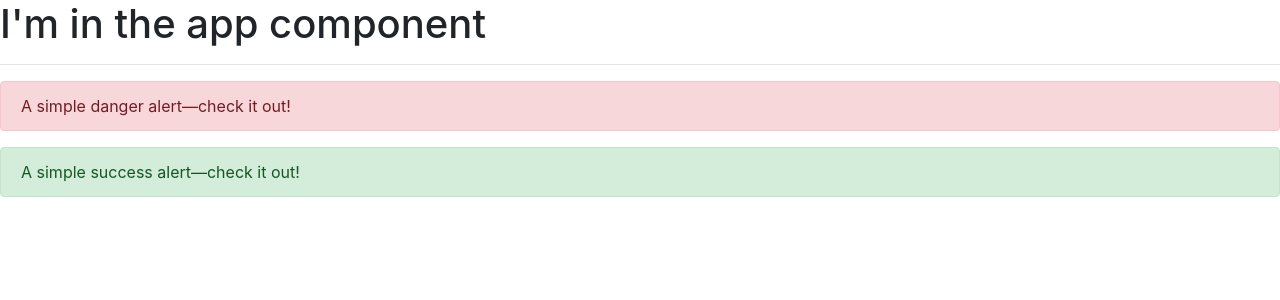
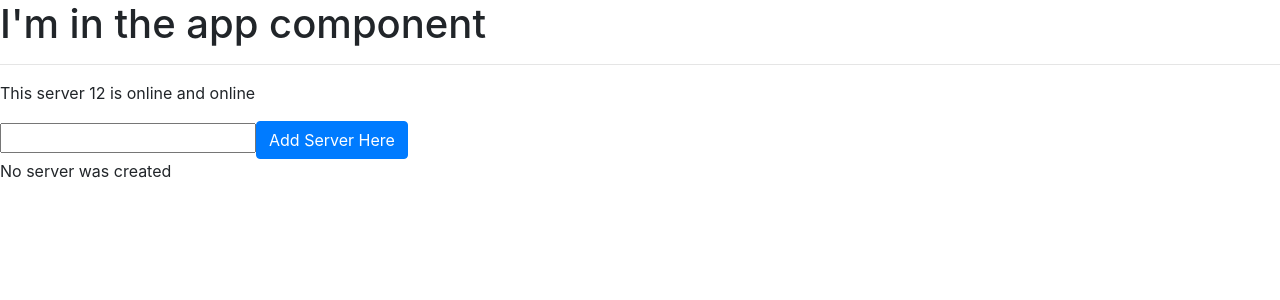
Before and after one commit to valentinesamuel/my-first-app, an Angular app: page / in a window 1280 px wide. Shown: the top 300 px of the page. Built offline with nearby package versions, Linux system fonts and the light colour scheme.

Commit message:
Completed the second assignment on the my-first-app repository and i learnt about data binding

```diff
--- a/src/app/app.module.ts
+++ b/src/app/app.module.ts
@@ -1,5 +1,6 @@
 import { BrowserModule } from '@angular/platform-browser';
 import { NgModule } from '@angular/core';
+import { FormsModule } from '@angular/forms';
 
 import { AppComponent } from './app.component';
 import { ServerComponent } from "../app/server/server.component";
@@ -12,7 +13,8 @@ import { ServersComponent } from './servers/servers.component';
     ServersComponent
   ],
   imports: [
-    BrowserModule
+    BrowserModule,
+    FormsModule
   ],
   providers: [],
   bootstrap: [AppComponent]
--- a/src/app/server/server.component.html
+++ b/src/app/server/server.component.html
@@ -1,3 +1 @@
-<div class="alert alert-danger" role="alert">
-  A simple danger alert—check it out!
-</div>
+<p>This server {{ serverid }} is {{ serverStatus }} and {{ getServerStatus() }} </p>
--- a/src/app/server/server.component.ts
+++ b/src/app/server/server.component.ts
@@ -6,5 +6,12 @@ import { Component } from "@angular/core";
     styleUrls: ['./server.component.css']
 })
 export class ServerComponent {
+    serverid: number = 12;
+    serverStatus: string = 'online';
+    getServerStatus() {
+        return this.serverStatus;
+    }
+
+
 
 }
--- a/src/app/servers/servers.component.html
+++ b/src/app/servers/servers.component.html
@@ -1,3 +1,8 @@
-<div class="alert alert-success" role="alert">
-    A simple success alert—check it out!
-  </div>
+<input type="text" [(ngModel)]="serverInputName" /><button
+  (click)="onCreateServer()"
+  class="btn btn-primary"
+  [disabled]="!allowNewServer"
+>
+  Add Server Here
+</button>
+<p [innerText]="serverCreationStatus"></p>
--- a/src/app/servers/servers.component.ts
+++ b/src/app/servers/servers.component.ts
@@ -3,13 +3,24 @@ import { Component, OnInit } from '@angular/core';
 @Component({
   selector: 'app-servers',
   templateUrl: './servers.component.html',
-  styleUrls: ['./servers.component.css']
+  styleUrls: ['./servers.component.css'],
 })
 export class ServersComponent implements OnInit {
+  allowNewServer = false;
+  serverCreationStatus = 'No server was created';
+  serverInputName = '';
 
-  constructor() { }
+  constructor() {
+    setTimeout(() => {
+      this.allowNewServer = true;
+    }, 2000);
+  }
 
-  ngOnInit(): void {
+  ngOnInit(): void {}
+
+  onCreateServer() {
+    this.serverCreationStatus =
+      this.serverInputName + ' Server ' + ' was created!!';
   }
 
 }
```
